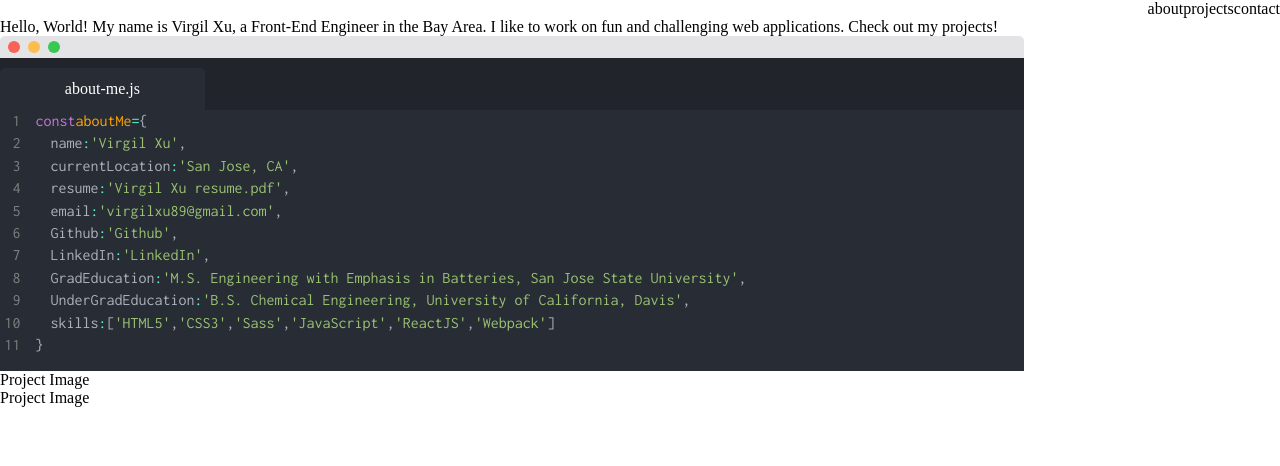
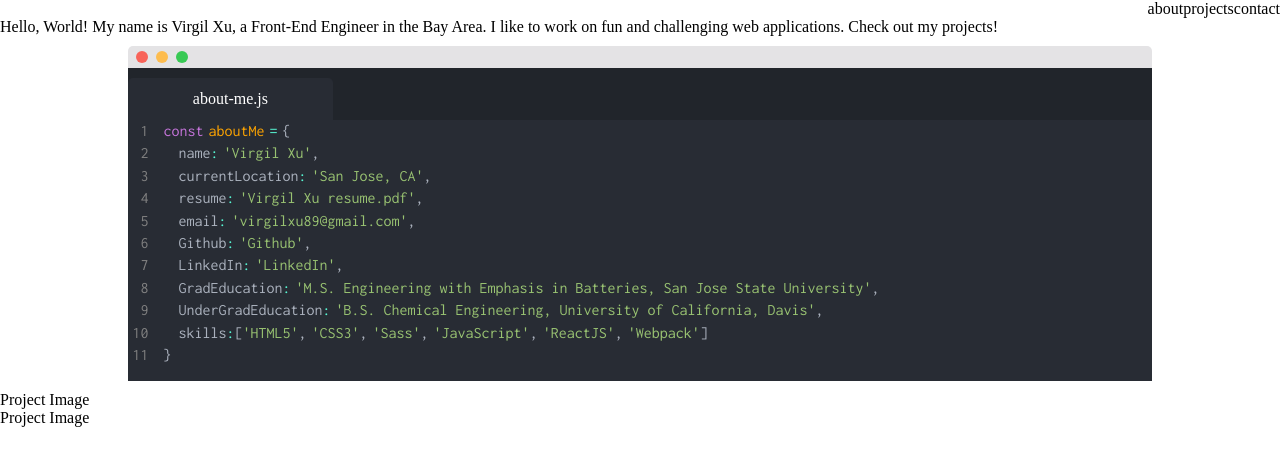
Before and after one commit to vhxu/portfolio, a React app: page / in a window 1280 px wide. Built offline with nearby package versions, Linux system fonts and the light colour scheme.

Commit message:
added spacing in about-editor

```diff
--- a/src/components/about-editor.js
+++ b/src/components/about-editor.js
@@ -3,6 +3,7 @@ import React, { Component } from 'react';
 class AboutEditor extends Component {
   render() {
     return (
+      <div className='editor-section'>
         <div className='editor-container'>
           <div className='window-bar'>
             <div className='circle' style={{backgroundColor:'#f86359'}}></div>
@@ -13,20 +14,22 @@ class AboutEditor extends Component {
             <div className='tab'>about-me.js</div>
           </div>
           <div className='editor-window'>
-          <div className='grey'><span className='numbers'>1</span><span className='indent' style={{color:'#c675db'}}>const</span><span style={{color:'orange'}}>aboutMe</span><span className='turquoise'>=</span> {'{'}</div>
-          <div className='grey'><span className='numbers'>2</span><span className='indent2'>name</span><span className='turquoise'>:</span><span className='green'>'Virgil Xu'</span>,</div>
-          <div className='grey'><span className='numbers'>3</span><span className='indent2'>currentLocation</span><span className='turquoise'>:</span><span className='green'>'San Jose, CA'</span>,</div>
-          <div className='grey'><span className='numbers'>4</span><span className='indent2'>resume</span><span className='turquoise'>:</span><span className='green'>'Virgil Xu resume.pdf'</span>,</div>
-          <div className='grey'><span className='numbers'>5</span><span className='indent2'>email</span><span className='turquoise'>:</span><span className='green'>'virgilxu89@gmail.com'</span>,</div>
-          <div className='grey'><span className='numbers'>6</span><span className='indent2'>Github</span><span className='turquoise'>:</span><span className='green'>'Github'</span>,</div>
-          <div className='grey'><span className='numbers'>7</span><span className='indent2'>LinkedIn</span><span className='turquoise'>:</span><span className='green'>'LinkedIn'</span>,</div>
-          <div className='grey'><span className='numbers'>8</span><span className='indent2'>GradEducation</span><span className='turquoise'>:</span><span className='green'>'M.S. Engineering with Emphasis in Batteries, San Jose State University'</span>,</div>
-          <div className='grey'><span className='numbers'>9</span><span className='indent2'>UnderGradEducation</span><span className='turquoise'>:</span><span className='green'>'B.S. Chemical Engineering, University of California, Davis'</span>,</div>
-          <div className='grey'><span className='numbers'>10</span><span className='indent2'>skills</span><span className='turquoise'>:</span>[<span className='green'>'HTML5'</span>,<span className='green'>'CSS3'</span>,<span className='green'>'Sass'</span>,
-            <span className='green'>'JavaScript'</span>,<span className='green'>'ReactJS'</span>, <span className='green'>'Webpack'</span>]</div>
+            <div className='grey'><span className='numbers'>1</span><span className='indent' style={{color:'#c675db'}}>const</span><span className='space-left' style={{color:'orange'}}>aboutMe</span><span className='turquoise space-left space-right'>=</span> {'{'}</div>
+            <div className='grey'><span className='numbers'>2</span><span className='indent2'>name</span><span className='turquoise'>:</span><span className='green space-left'>'Virgil Xu'</span>,</div>
+            <div className='grey'><span className='numbers'>3</span><span className='indent2'>currentLocation</span><span className='turquoise'>:</span><span className='green space-left'>'San Jose, CA'</span>,</div>
+            <div className='grey'><span className='numbers'>4</span><span className='indent2'>resume</span><span className='turquoise'>:</span><span className='green space-left'>'Virgil Xu resume.pdf'</span>,</div>
+            <div className='grey'><span className='numbers'>5</span><span className='indent2'>email</span><span className='turquoise'>:</span><span className='green space-left'>'virgilxu89@gmail.com'</span>,</div>
+            <div className='grey'><span className='numbers'>6</span><span className='indent2'>Github</span><span className='turquoise'>:</span><span className='green space-left'>'Github'</span>,</div>
+            <div className='grey'><span className='numbers'>7</span><span className='indent2'>LinkedIn</span><span className='turquoise'>:</span><span className='green space-left'>'LinkedIn'</span>,</div>
+            <div className='grey'><span className='numbers'>8</span><span className='indent2'>GradEducation</span><span className='turquoise'>:</span><span className='green space-left'>'M.S. Engineering with Emphasis in Batteries, San Jose State University'</span>,</div>
+            <div className='grey'><span className='numbers'>9</span><span className='indent2'>UnderGradEducation</span><span className='turquoise'>:</span><span className='green space-left'>'B.S. Chemical Engineering, University of California, Davis'</span>,</div>
+            <div className='grey'><span className='numbers'>10</span><span className='indent2'>skills</span><span className='turquoise'>:</span>[<span className='green'>'HTML5'</span>,<span className='green space-left'>'CSS3'</span>,<span className='green space-left'>'Sass'</span>,
+              <span className='green space-left'>'JavaScript'</span>,<span className='green space-left'>'ReactJS'</span>, <span className='green space-left'>'Webpack'</span>]</div>
             <div className='grey'><span className='numbers'>11</span><span className='indent'>}</span></div>
           </div>
         </div>
+      </div>
+
     )
   }
 }
--- a/style/_about-editor.scss
+++ b/style/_about-editor.scss
@@ -1,7 +1,13 @@
+.editor-section {
+  display: flex;
+  justify-content: center;
+  margin-top: 10px;
+  margin-bottom: 10px;
+}
+
 .editor-container {
   width: 80%;
-  display: flex;
-  flex-direction: column;
+
 }
 
 .window-bar {
@@ -75,3 +81,11 @@
 .indent2 {
   text-indent: 30px;
 }
+
+.space-left {
+  margin-left: 5px;
+}
+
+.space-right {
+  margin-right: 5px;
+}
```
Lines whose indentation alone changed are shown as unchanged.
